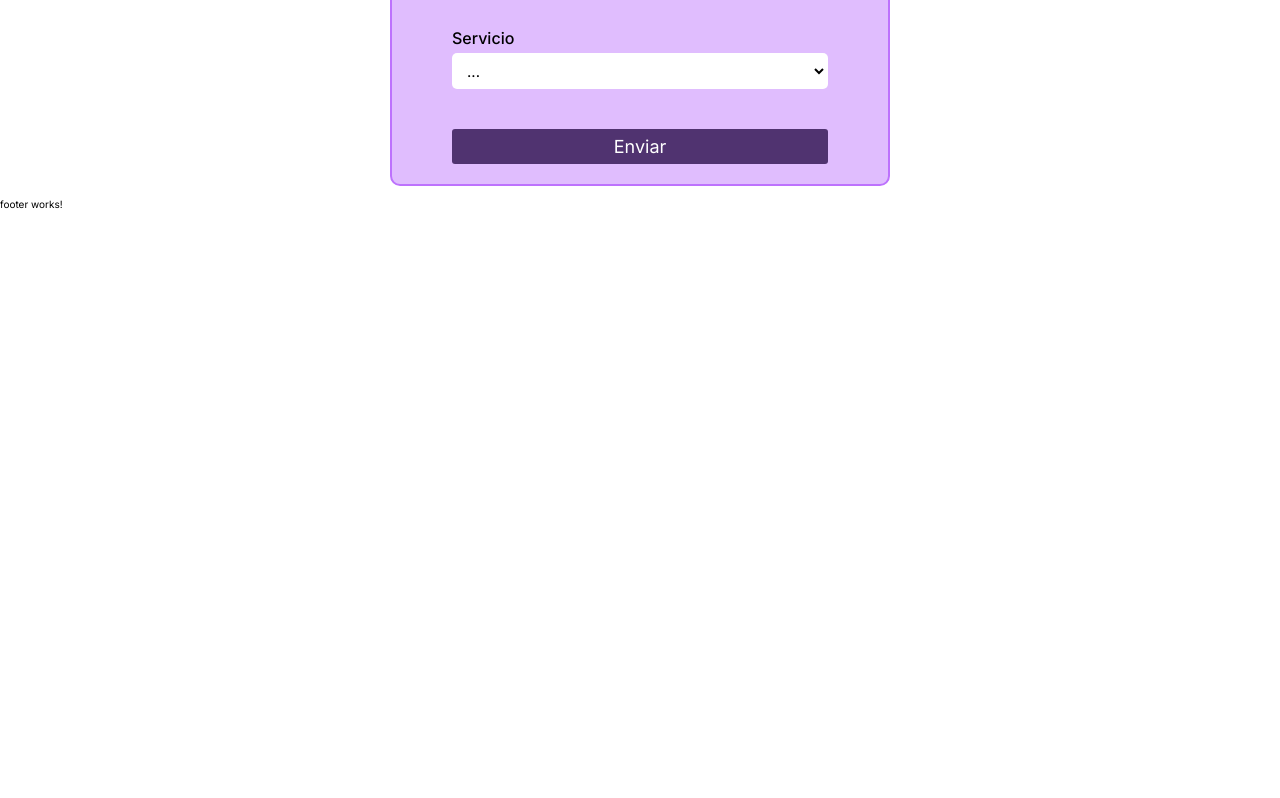
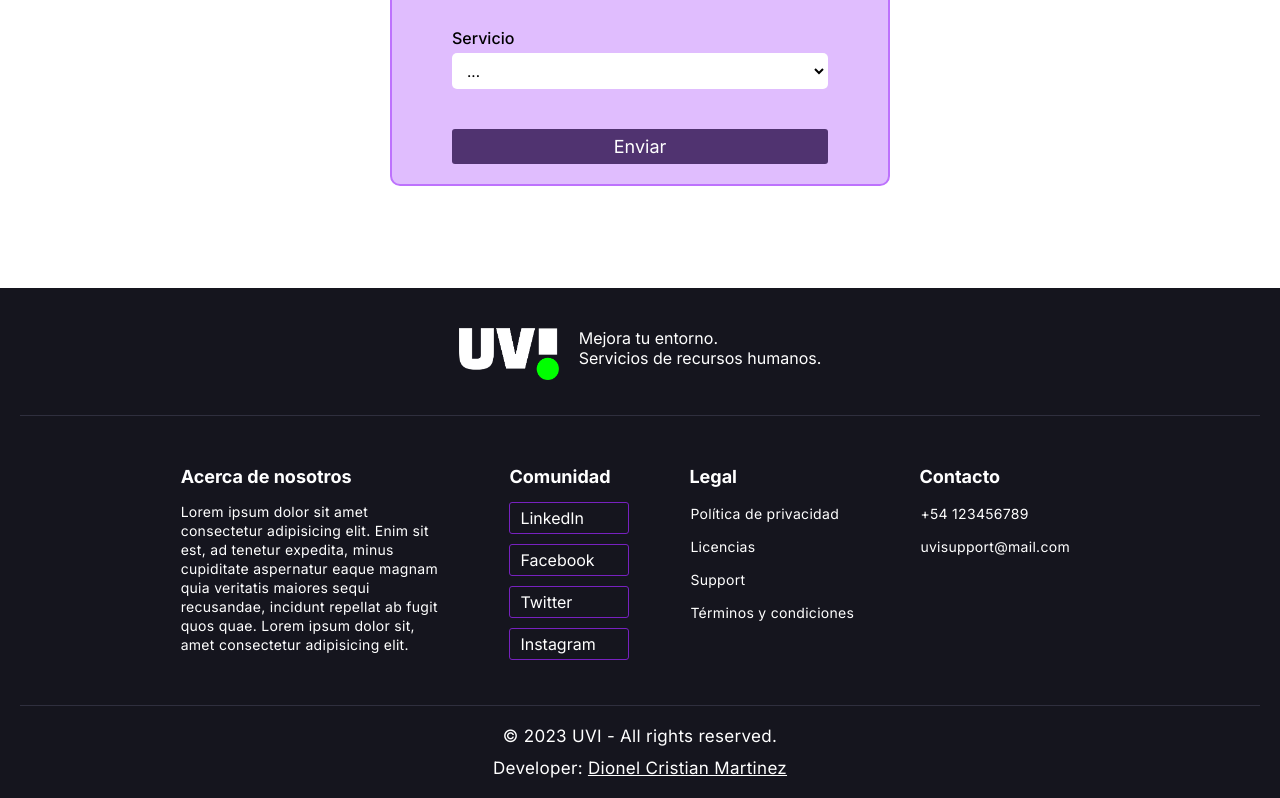
Before and after one commit to Dioonel/uvi-dionel.web.app, an Angular app: page / in a window 1280 px wide. Shown: the part 2700-3498 px from the top of the page. Before the commit the page ends 2910 px from the top, so only its background shows below. Built offline with nearby package versions, Linux system fonts and the light colour scheme.

Commit message:
Completed footer component

```diff
--- a/src/app/components/footer/footer.component.css
+++ b/src/app/components/footer/footer.component.css
@@ -0,0 +1,205 @@
+footer {
+  width: 100%;
+  height: auto;
+  background-color: #15151e;
+  padding: 20px;
+  margin-top: 90px;
+  display: flex;
+  justify-content: center;
+  align-items: center;
+  flex-direction: column;
+}
+
+footer > .top {
+  margin-top: 20px;
+  display: flex;
+  flex-direction: row;
+  gap: 20px;
+}
+
+footer > .top > img {
+  width: 100px;
+  margin-bottom: 20px;
+  /* flex: 50%; */
+}
+
+footer > .top > p {
+  font-family: 'Inter';
+  font-size: 1.6em;
+  color: white;
+  white-space: pre-wrap;
+  /* flex: 50%; */
+}
+
+footer > .hr {
+  width: 100%;
+  height: 1px;
+  background-color: #2f2f3e;
+  margin-top: 15px;
+  margin-bottom: 20px;
+}
+
+footer > .mid {
+  display: flex;
+  flex-direction: row;
+  justify-content: space-around;
+  gap: 60px;
+  margin-top: 20px;
+  margin-bottom: 20px;
+  padding: 10px 10%;
+}
+
+footer > .mid > .about {
+  display: flex;
+  flex-direction: column;
+  gap: 10px;
+  flex: 25%;
+  max-width: 320px;
+}
+
+footer > .mid > .about > h3 {
+  font-family: 'Inter';
+  font-size: 1.8em;
+  color: white;
+  margin-bottom: 5px;
+}
+
+footer > .mid > .about > p {
+  font-family: 'Inter';
+  font-size: 1.4em;
+  color: white;
+  white-space: pre-wrap;
+  letter-spacing: 0.3px;
+  line-height: 19px;
+}
+
+footer > .mid > .social {
+  display: flex;
+  flex-direction: column;
+  gap: 10px;
+  flex: 25%;
+  max-width: 120px;
+}
+
+footer > .mid > .social > h3 {
+  font-family: 'Inter';
+  font-size: 1.8em;
+  color: white;
+  margin-bottom: 5px;
+}
+
+footer > .mid > .social > a {
+  font-family: 'Inter';
+  font-size: 1.6em;
+  color: white;
+  padding: 5px 10px;
+  border: 1px solid #7721bf;
+  border-radius: 3px;
+}
+
+footer > .mid > .social > a:hover {
+  background-color: #7721bf;
+  color: white;
+  cursor: pointer;
+}
+
+footer > .mid > .legal {
+  display: flex;
+  flex-direction: column;
+  gap: 10px;
+  flex: 25%;
+  max-width: 170px;
+}
+
+footer > .mid > .legal > h3 {
+  font-family: 'Inter';
+  font-size: 1.8em;
+  color: white;
+  margin-bottom: 5px;
+}
+
+footer > .mid > .legal > a {
+  font-family: 'Inter';
+  font-size: 1.4em;
+  color: white;
+  padding: 3px 1px;
+  letter-spacing: 0.3px;
+}
+
+footer > .mid > .legal > a:hover {
+  color: #7721bf;
+  cursor: pointer;
+}
+
+footer > .mid > .contact {
+  display: flex;
+  flex-direction: column;
+  gap: 10px;
+  flex: 25%;
+  max-width: 180px;
+}
+
+footer > .mid > .contact > h3 {
+  font-family: 'Inter';
+  font-size: 1.8em;
+  color: white;
+  margin-bottom: 5px;
+}
+
+footer > .mid > .contact > p {
+  font-family: 'Inter';
+  font-size: 1.4em;
+  color: white;
+  padding: 3px 1px;
+  white-space: pre-wrap;
+  letter-spacing: 0.3px;
+}
+
+footer > .bottom {
+  text-align: center;
+}
+
+footer > .bottom > p {
+  font-family: 'Inter';
+  font-size: 1.7em;
+  color: white;
+  white-space: pre-wrap;
+  letter-spacing: 0.3px;
+}
+
+footer > .bottom > p > a {
+  color: white;
+}
+
+footer > .bottom > p > a:hover {
+  color: #7721bf;
+}
+
+@media screen and (min-width: 850px) and (max-width: 1200px) {
+  footer > .mid {
+    gap: 50px;
+  }
+  footer > .mid > .about {
+    min-width: 300px;
+  }
+}
+
+@media screen and (min-width: 600px) and (max-width: 850px) {
+  footer > .mid {
+    display: grid;
+    grid-template-columns: 1fr 1fr;
+  }
+  footer > .mid > .about {
+    min-width: 280px;
+  }
+}
+
+@media screen and (max-width: 600px) {
+  footer > .mid {
+    display: grid;
+    grid-template-columns: 1fr;
+  }
+  footer > .mid > .about {
+    min-width: 280px;
+  }
+}
--- a/src/app/components/footer/footer.component.html
+++ b/src/app/components/footer/footer.component.html
@@ -1 +1,39 @@
-<p>footer works!</p>
+<footer>
+  <div class="top">
+    <img src="/assets/logo2.png">
+    <p>Mejora tu entorno.
+Servicios de recursos humanos.</p>
+  </div>
+  <div class="hr"></div>
+  <div class="mid">
+    <div class="about">
+      <h3>Acerca de nosotros</h3>
+      <p>Lorem ipsum dolor sit amet consectetur adipisicing elit. Enim sit est, ad tenetur expedita, minus cupiditate aspernatur eaque magnam quia veritatis maiores sequi recusandae, incidunt repellat ab fugit quos quae. Lorem ipsum dolor sit, amet consectetur adipisicing elit.</p>
+    </div>
+    <div class="social">
+      <h3>Comunidad</h3>
+      <a>LinkedIn</a>
+      <a>Facebook</a>
+      <a>Twitter</a>
+      <a>Instagram</a>
+    </div>
+    <div class="legal">
+      <h3>Legal</h3>
+      <a>Política de privacidad</a>
+      <a>Licencias</a>
+      <a>Support</a>
+      <a>Términos y condiciones</a>
+    </div>
+    <div class="contact">
+      <h3>Contacto</h3>
+      <p>+54 123456789</p>
+      <p>uvisupport@mail.com</p>
+    </div>
+  </div>
+  <div class="hr"></div>
+  <div class="bottom">
+    <p>© 2023 UVI - All rights reserved.</p>
+    <br>
+    <p>Developer: <a href="https://linkedin.com/in/dionel-martinez-4b376b221/">Dionel Cristian Martinez</a></p>
+  </div>
+</footer>
```
